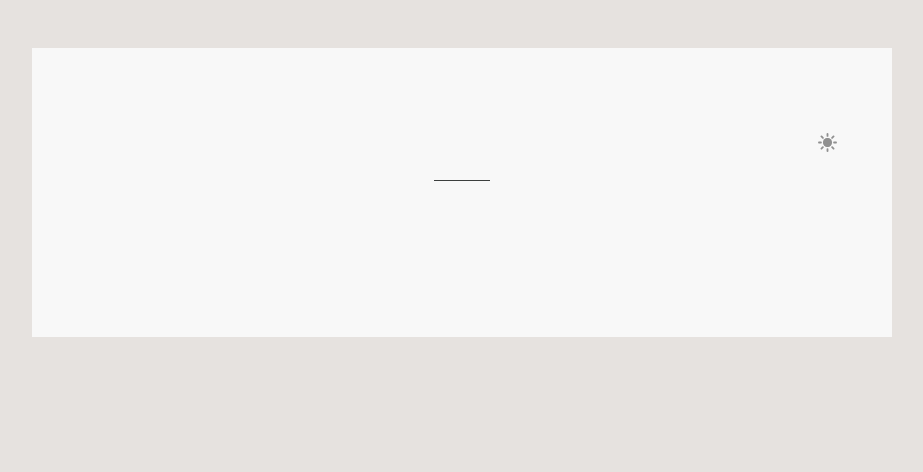
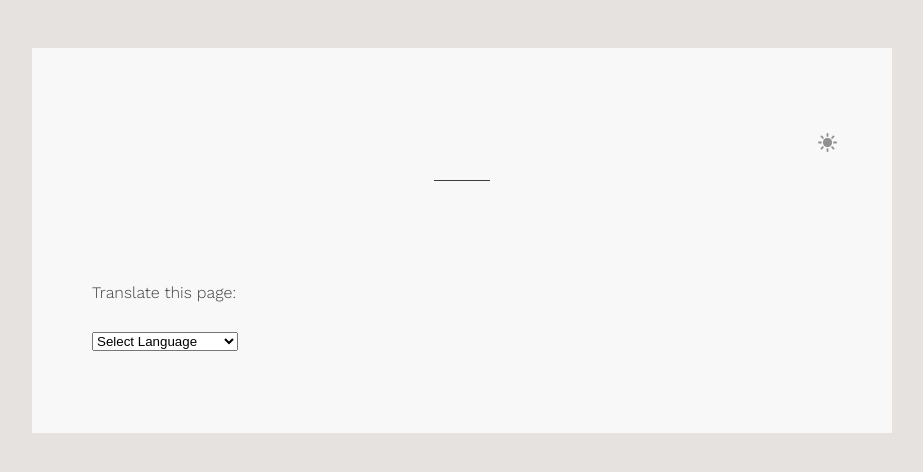
Before and after one commit to susahcebok/webbook, a plain HTML site: page index.html in a window 1280 px wide. Shown: the whole page, without its empty margins (186-1109 px from the left). Drawn offline with nearby package versions, Linux system fonts and the light colour scheme.

Commit message:
Update index.html

```diff
--- a/index.html
+++ b/index.html
@@ -1,7 +1,7 @@
 <!doctype html>
 <html>
 <head>
-    <title>Example Domain</title>
+    <title>Web Book App</title>
 
     <meta charset="utf-8" />
     <meta http-equiv="Content-type" content="text/html; charset=utf-8" />
@@ -9,6 +9,7 @@
     <link rel="stylesheet" href="css/webbook.css">
     <script src="https://cdnjs.cloudflare.com/ajax/libs/jquery/3.6.0/jquery.min.js"></script>
     <script src="https://unpkg.com/ionicons@5.4.0/dist/ionicons.js"></script>
+    <script defer src="js/translate.js"></script>
 </head>
 
 <body>
@@ -43,6 +44,70 @@ TO DO
       </ul>
     </nav>
     <p id="passage"></p>
+    <p class="notranslate">Translate this page:</p>
+<p class="notranslate">
+<select class="button" onchange="doGTranslate(this);">
+<option value="">Select Language</option>
+<option value="en|af">Afrikaans</option>
+<option value="en|sq">Albanian</option>
+<option value="en|ar">Arabic</option>
+<option value="en|hy">Armenian</option>
+<option value="en|az">Azerbaijani</option>
+<option value="en|eu">Basque</option>
+<option value="en|be">Belarusian</option>
+<option value="en|bg">Bulgarian</option>
+<option value="en|ca">Catalan</option>
+<option value="en|zh-CN">Chinese (Simplified)</option>
+<option value="en|zh-TW">Chinese (Traditional)</option>
+<option value="en|hr">Croatian</option>
+<option value="en|cs">Czech</option>
+<option value="en|da">Danish</option>
+<option value="en|nl">Dutch</option>
+<option value="en|en">English</option>
+<option value="en|et">Estonian</option>
+<option value="en|tl">Filipino</option>
+<option value="en|fi">Finnish</option>
+<option value="en|fr">French</option>
+<option value="en|gl">Galician</option>
+<option value="en|ka">Georgian</option>
+<option value="en|de">German</option>
+<option value="en|el">Greek</option>
+<option value="en|ht">Haitian Creole</option>
+<option value="en|iw">Hebrew</option>
+<option value="en|hi">Hindi</option>
+<option value="en|hu">Hungarian</option>
+<option value="en|is">Icelandic</option>
+<option value="en|id">Indonesian</option>
+<option value="en|ga">Irish</option>
+<option value="en|it">Italian</option>
+<option value="en|ja">Japanese</option>
+<option value="en|ko">Korean</option>
+<option value="en|lv">Latvian</option>
+<option value="en|lt">Lithuanian</option>
+<option value="en|mk">Macedonian</option>
+<option value="en|ms">Malay</option>
+<option value="en|mt">Maltese</option>
+<option value="en|no">Norwegian</option>
+<option value="en|fa">Persian</option>
+<option value="en|pl">Polish</option>
+<option value="en|pt">Portuguese</option>
+<option value="en|ro">Romanian</option>
+<option value="en|ru">Russian</option>
+<option value="en|sr">Serbian</option>
+<option value="en|sk">Slovak</option>
+<option value="en|sl">Slovenian</option>
+<option value="en|es">Spanish</option>
+<option value="en|sw">Swahili</option>
+<option value="en|sv">Swedish</option>
+<option value="en|th">Thai</option>
+<option value="en|tr">Turkish</option>
+<option value="en|uk">Ukrainian</option>
+<option value="en|ur">Urdu</option>
+<option value="en|vi">Vietnamese</option>
+<option value="en|cy">Welsh</option>
+<option value="en|yi">Yiddish</option>
+</select>
+</p>
   </article>
 </div>
 <script src="js/webbook.js"></script>
```
